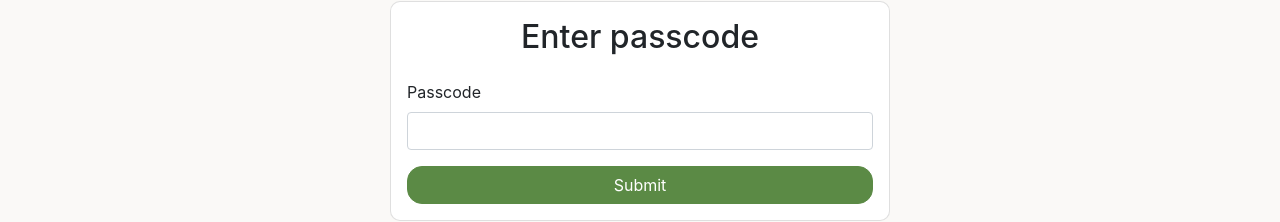
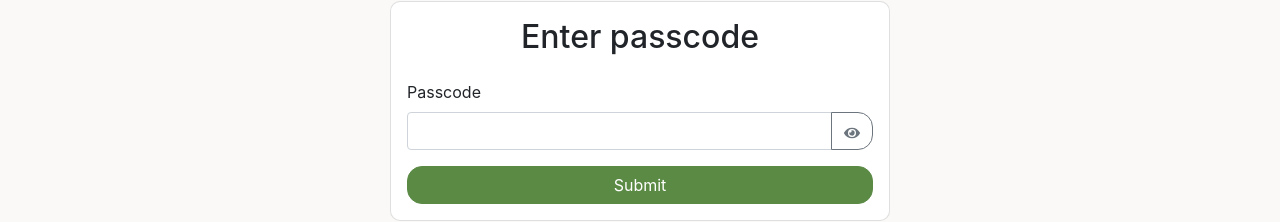
Before and after one commit to Nathanjms/jamesfest2022, a Next.js app: page /login in a window 1280 px wide. Shown: the part 79-301 px from the top of the page. Built offline with nearby package versions, Linux system fonts and the light colour scheme.

Commit message:
password visibility toggle

```diff
--- a/pages/login.js
+++ b/pages/login.js
@@ -3,11 +3,13 @@ import DefaultLayout from "../components/layouts/DefaultLayout";
 import React, { useRef, useState } from "react";
 import { useRouter } from "next/router";
 import Link from "next/link";
+import { FaEye } from "react-icons/fa";
 
 const SignInPage = () => {
   const router = useRouter();
   const [error, setError] = useState("");
   const [loading, setLoading] = useState(false);
+  const [visiblePasswordField, setVisiblePasswordField] = useState(false);
   const passwordInput = useRef();
   let redirectUrl = router.asPath.slice(7); // Get redirectUrl from the value after the '#' in the url
 
@@ -45,12 +47,24 @@ const SignInPage = () => {
                 <form onSubmit={handleSubmit}>
                   <div id="password">
                     <label className="form-label">Passcode</label>
-                    <input
-                      type="password"
-                      className="mb-3 form-control"
-                      required={true}
-                      ref={passwordInput}
-                    />
+                    <div className="input-group mb-3">
+                      <input
+                        type={visiblePasswordField ? "text" : "password"}
+                        className="form-control"
+                        required={true}
+                        aria-label="Passcode"
+                        ref={passwordInput}
+                      />
+                      <button
+                        className="btn btn-outline-secondary"
+                        type="button"
+                        onClick={() =>
+                          setVisiblePasswordField(!visiblePasswordField)
+                        }
+                      >
+                        <FaEye />
+                      </button>
+                    </div>
                   </div>
                   <div>
                     <button
```
